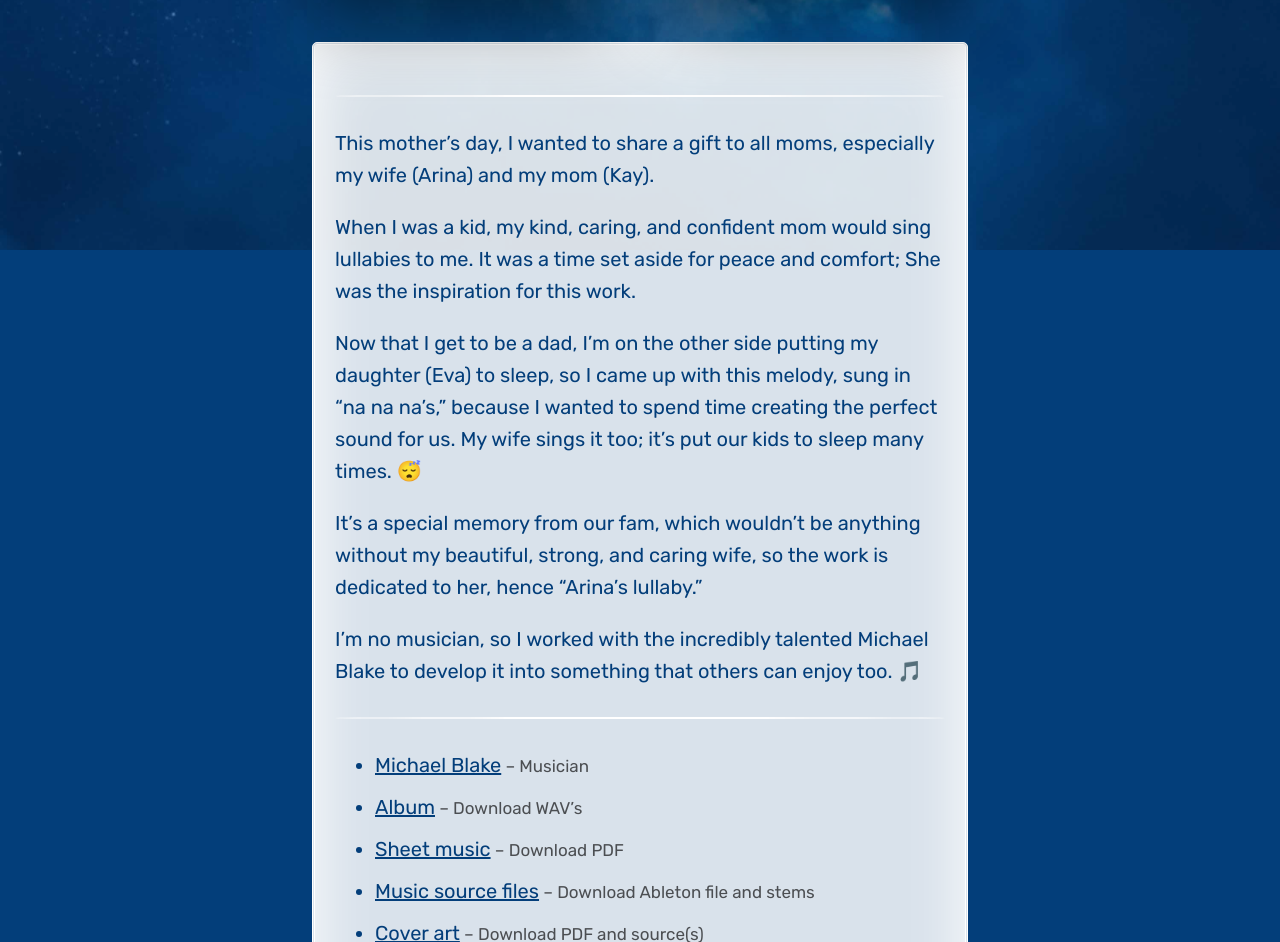
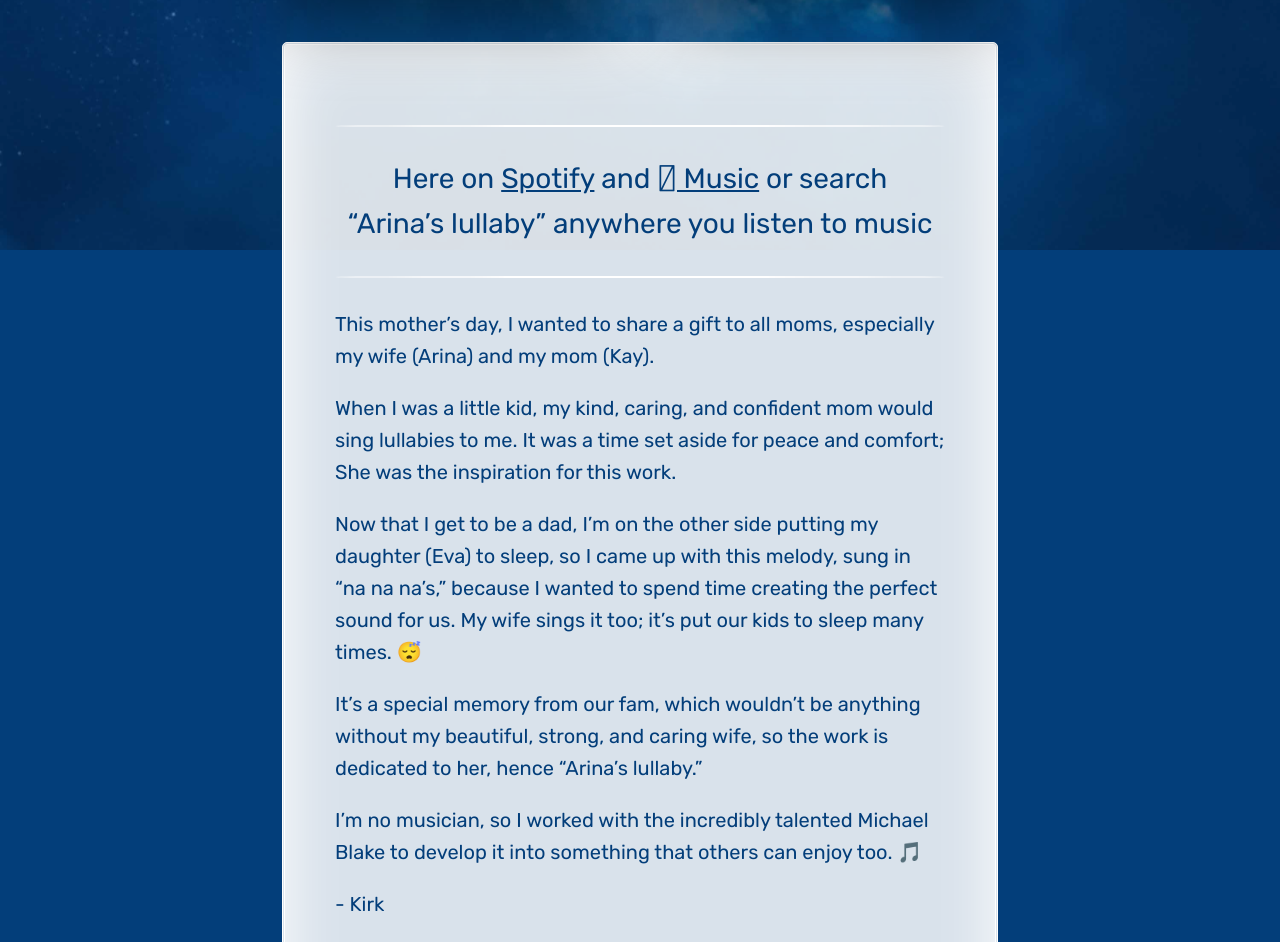
Before and after one commit to kirkstrobeck/arinas-lullaby, a Next.js app: page / in a window 1280 px wide. Shown: the part 550-1492 px from the top of the page. Built offline with nearby package versions, Linux system fonts and the light colour scheme.

Commit message:
Add music links

```diff
--- a/pages/index.tsx
+++ b/pages/index.tsx
@@ -10,10 +10,10 @@ const iframe = {
   borderRadius: 5,
 };
 
-const Base = () => {
-  return (
+const Base = () => (
   <>
     <style
+      // eslint-disable-next-line react/no-danger
       dangerouslySetInnerHTML={{
         __html: `
 @import url('https://fonts.googleapis.com/css2?family=Rubik:wght@300;400&display=swap');
@@ -64,6 +64,11 @@ a {
   color: inherit;
 }
 
+.embed {
+  line-height: 0;
+  flex: 0 0 100%;
+}
+
 .embeds {
   display: flex;
   justify-content: center;
@@ -81,6 +86,10 @@ a {
 @media only screen and (min-width: 768px) {
   h1 {
     font-size: 65px;
+  }
+
+  .embed {
+    flex: 1 1 auto;
   }
 
   .embeds {
@@ -102,9 +111,9 @@ a {
       style={{
         backgroundImage: 'url(/images/background.jpg)',
         backgroundSize: 'cover',
-          opacity: 0.6,
         height: '100vh',
         left: 0,
+        opacity: 0.6,
         position: 'fixed',
         top: 0,
         width: '100vw',
@@ -113,25 +122,26 @@ a {
     />
     <section
       style={{
+        alignItems: 'center',
+        display: 'flex',
+        justifyContent: 'center',
         minHeight: '80vh',
-          display: 'flex',
-          alignItems: 'center',
-          justifyContent: 'center',
       }}
     >
       <div>
         <h1>Arina’s lullaby 🌙</h1>
         <div className="embeds">
-            <div style={{ lineHeight: 0 }}>
+          <div className="embed">
             <iframe
-                style={iframe}
               allow="autoplay"
               frameBorder="no"
               height="300"
               scrolling="no"
               src="https://w.soundcloud.com/player/?url=https%3A//api.soundcloud.com/tracks/1042685539&color=%23000000&auto_play=false&hide_related=false&show_comments=true&show_user=true&show_reposts=false&show_teaser=true&visual=true"
+              style={iframe}
+              title="Nighttime (feat. Michael Blake)"
               width="100%"
-              ></iframe>
+            />
             <div style={{ display: 'none' }}>
               <a href="https://soundcloud.com/kirk-1-1">kirkstrobeck</a>
               <a href="https://soundcloud.com/kirk-1-1/daytime-feat-michael-blake">
@@ -139,17 +149,18 @@ a {
               </a>
             </div>
           </div>
-            <div className="gutter" style={{ width: 50 }}></div>
-            <div style={{ lineHeight: 0 }}>
+          <div className="gutter" style={{ width: 50 }} />
+          <div className="embed">
             <iframe
-                style={iframe}
-                width="100%"
+              allow="autoplay"
+              frameBorder="no"
               height="300"
               scrolling="no"
-                frameBorder="no"
-                allow="autoplay"
               src="https://w.soundcloud.com/player/?url=https%3A//api.soundcloud.com/tracks/1042685590&color=%23000000&auto_play=false&hide_related=false&show_comments=true&show_user=true&show_reposts=false&show_teaser=true&visual=true"
-              ></iframe>
+              style={iframe}
+              title="Nighttime (feat. Michael Blake)"
+              width="100%"
+            />
             <div style={{ display: 'none' }}>
               <a href="https://soundcloud.com/kirk-1-1">kirkstrobeck</a>
               <a href="https://soundcloud.com/kirk-1-1/nighttime-feat-michael-blake">
@@ -162,41 +173,58 @@ a {
           style={{
             ...shadow,
 
+            background: 'rgba(255, 255, 255, 0.85)',
+            border: 'double #fff 3px',
+            borderRadius: 5,
+            boxShadow: 'inset 0 5px 60px 0px rgba(255, 255, 255, 1)',
+            color: '#033e7a',
+            marginTop: 50,
             maxWidth: 610,
-              background: 'rgba(255, 255, 255, 0.85)',
-              padding: 20,
-              marginTop: 50,
-              color: '#033e7a',
-              borderRadius: 5,
-              border: 'double #fff 3px',
-              boxShadow: 'inset 0 5px 60px 0px rgba(255, 255, 255, 1)',
+            padding: 50,
           }}
         >
           <script
             async
+            src="//s7.addthis.com/js/300/addthis_widget.js#pubid=ra-609441393023e9f4"
             type="text/javascript"
-              src="//s7.addthis.com/js/300/addthis_widget.js#pubid=ra-609441393023e9f4"
-            ></script>
+          />
           <div
             className="addthis_inline_share_toolbox"
             style={{ textAlign: 'center' }}
-            ></div>
+          />
+          <hr />
+          <p
+            style={{
+              fontSize: '1.4em',
+              textAlign: 'center',
+            }}
+          >
+            Here on{' '}
+            <a href="https://open.spotify.com/album/1UoGlEQ2Cr4wzwC707U9qp">
+              Spotify
+            </a>
+            {' and '}
+            <a href="https://music.apple.com/us/album/arinas-lullaby-ep/1566415991?uo=4">
+               Music
+            </a>{' '}
+            or search “Arina’s{'\u00A0'}lullaby” anywhere you listen to music
+          </p>
           <hr />
           <p>
-              This mother’s day, I wanted to share a gift to all moms,
-              especially my wife (Arina) and my mom (Kay).{' '}
+            This mother’s day, I wanted to share a gift to all moms, especially
+            my wife (Arina) and my mom (Kay).
           </p>
           <p>
-              When I was a kid, my kind, caring, and confident mom would sing
-              lullabies to me. It was a time set aside for peace and comfort;
+            When I was a little kid, my kind, caring, and confident mom would
+            sing lullabies to me. It was a time set aside for peace and comfort;
             She was the inspiration for this work.
           </p>
           <p>
             Now that I get to be a dad, I’m on the other side putting my
-              daughter (Eva) to sleep, so I came up with this melody, sung in
-              “na na na’s,” because I wanted to spend time creating the perfect
-              sound for us. My wife sings it too; it’s put our kids to sleep
-              many times. 😴
+            daughter (Eva) to sleep, so I came up with this melody, sung in “na
+            na na’s,” because I wanted to spend time creating the perfect sound
+            for us. My wife sings it too; it’s put our kids to sleep many times.
+            😴
           </p>
           <p>
             It’s a special memory from our fam, which wouldn’t be anything
@@ -207,6 +235,7 @@ a {
             I’m no musician, so I worked with the incredibly talented Michael
             Blake to develop it into something that others can enjoy too. 🎵
           </p>
+          <p>- Kirk</p>
           <hr />
           <ul>
             {[
@@ -216,40 +245,39 @@ a {
               //     'https://distrokid.com/hyperfollow/kirkstrobeck/arinas-lullaby',
               // },
               {
+                description: 'Musician',
                 text: 'Michael Blake',
-                  description: 'Musician',
-                  url:
-                    'https://www.youtube.com/channel/UCwMDLy2cEoZIlkI16vBI90A',
+                url: 'https://www.youtube.com/channel/UCwMDLy2cEoZIlkI16vBI90A',
               },
               {
+                description: 'Download WAV’s',
                 text: 'Album',
-                  description: 'Download WAV’s',
                 url:
                   'https://www.dropbox.com/sh/eehkkp7ailrhyo1/AADt3LRYgBiART2qlzkS_K7ia/Album?dl=0&subfolder_nav_tracking=1',
               },
               {
+                description: 'Download PDF',
                 text: 'Sheet music',
-                  description: 'Download PDF',
                 url:
                   'https://www.dropbox.com/sh/eehkkp7ailrhyo1/AAAggziur-9705HkM3cElQ2Ha?dl=0&preview=SheetMusic.pdf',
               },
               {
+                description: 'Download Ableton file and stems',
                 text: 'Music source files',
-                  description: 'Download Ableton file and stems',
                 url:
                   'https://www.dropbox.com/sh/eehkkp7ailrhyo1/AABeqxAMZ5Dizp35bBlC6Rmba/Source%20files?dl=0&subfolder_nav_tracking=1',
               },
               {
+                description: 'Download PDF and source(s)',
                 text: 'Cover art',
-                  description: 'Download PDF and source(s)',
                 url:
                   'https://www.dropbox.com/sh/eehkkp7ailrhyo1/AABhSIvc1HahRUNhaVIIz4XGa/Cover%20art?dl=0&subfolder_nav_tracking=1',
               },
-                // {
-                //   text: 'GitHub',
-                //   description: 'PRs welcome; Improve this site',
-                //   url: '',
-                // },
+              {
+                description: 'PRs welcome; Improve this site',
+                text: 'GitHub',
+                url: 'https://github.com/kirkstrobeck/arinas-lullaby',
+              },
             ].map(({ description, url, text }) => (
               <li key={url} style={{ margin: '10px 0' }}>
                 <a href={url}>{text}</a>
@@ -257,8 +285,8 @@ a {
                   <span
                     style={{
                       color: '#000',
+                      fontSize: 17,
                       opacity: 0.65,
-                        fontSize: 17,
                     }}
                   >
                     {' – '}
@@ -271,28 +299,28 @@ a {
           <hr />
           <div
             style={{
+              alignItems: 'center',
               display: 'flex',
-                alignItems: 'center',
               fontSize: '15px',
             }}
           >
             <div style={{ marginRight: 20 }}>
               <a
+                href="http://creativecommons.org/licenses/by-sa/4.0/"
                 rel="license"
-                  href="http://creativecommons.org/licenses/by-sa/4.0/"
               >
                 <img
                   alt="Creative Commons License"
+                  src="https://i.creativecommons.org/l/by-sa/4.0/88x31.png"
                   style={{ borderWidth: 0 }}
-                    src="https://i.creativecommons.org/l/by-sa/4.0/88x31.png"
                 />
               </a>
             </div>
             <div>
               This work is licensed under a{' '}
               <a
+                href="http://creativecommons.org/licenses/by-sa/4.0/"
                 rel="license"
-                  href="http://creativecommons.org/licenses/by-sa/4.0/"
               >
                 Creative Commons Attribution-ShareAlike 4.0 International
                 License
@@ -306,8 +334,9 @@ a {
     <script
       async
       src="https://www.googletagmanager.com/gtag/js?id=G-5DWMH87KMR"
-      ></script>
+    />
     <script
+      // eslint-disable-next-line react/no-danger
       dangerouslySetInnerHTML={{
         __html: `
             window.dataLayer = window.dataLayer || [];
@@ -320,6 +349,5 @@ a {
     />
   </>
 );
-};
 
 export default Base;
```
Also changed, not shown: package.json (+12 -6 lines), 2 other files (tests, documents, lock files or other folders). Lines whose indentation alone changed are shown as unchanged.
